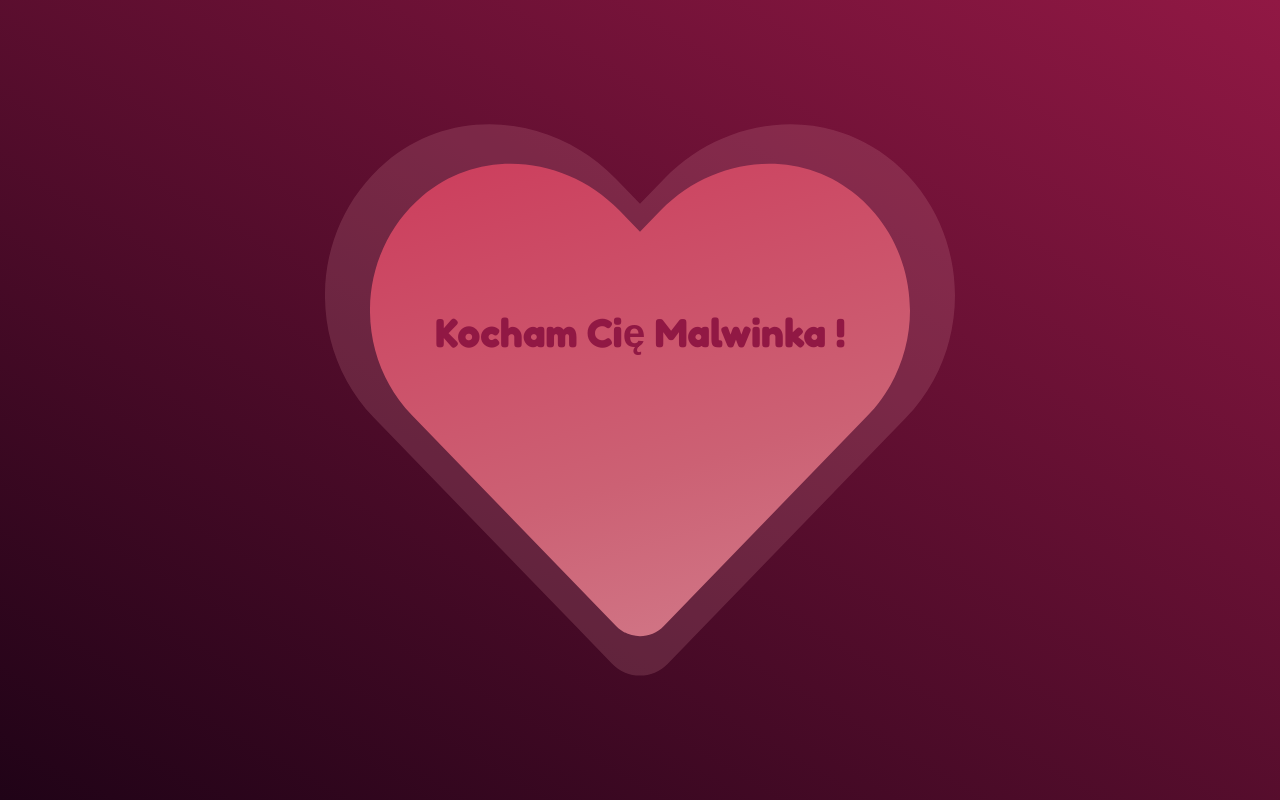
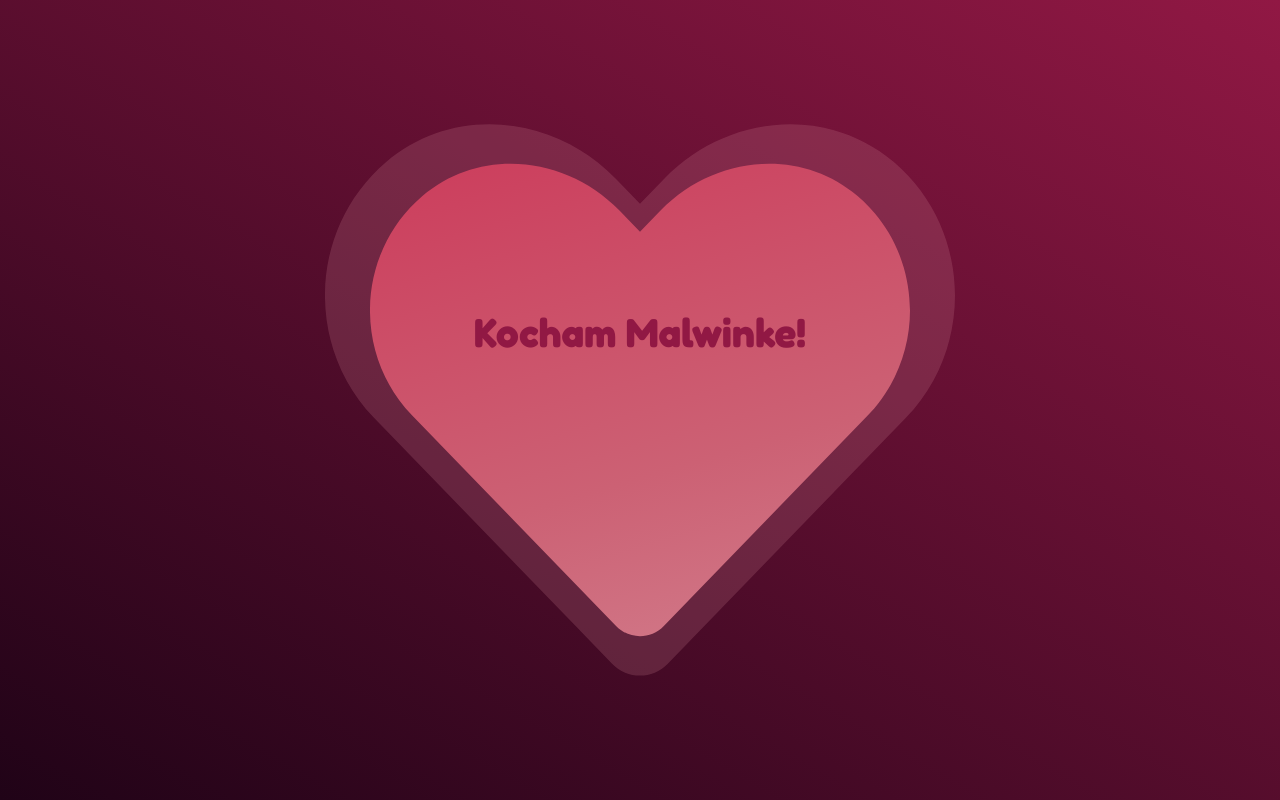
Before and after one commit to nyupyu/14.02.2022__women-s-day-heart, a plain HTML site: page index.html in a window 1280 px wide. Drawn offline with Linux system fonts and the light colour scheme.

Commit message:
Update index.html

```diff
--- a/index.html
+++ b/index.html
@@ -20,7 +20,7 @@
 				</svg>
 
 				<div class="cos-box">
-					<span class="cos">Kocham Cię Malwinka !</span>
+					<span class="cos">Kocham Malwinke!</span>
 				</div>
 
 				<svg class="heart-main" viewBox="0 0 512 512" width="100%" title="heart">
```
